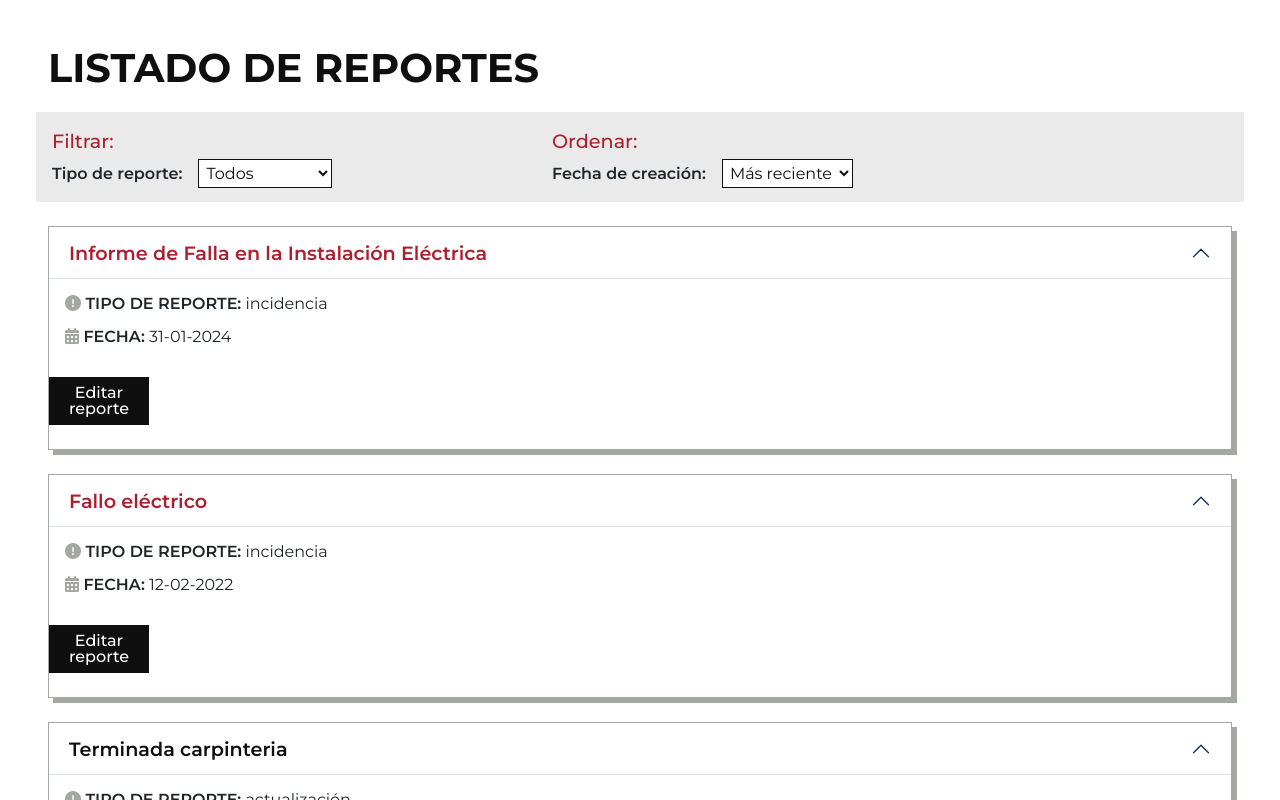
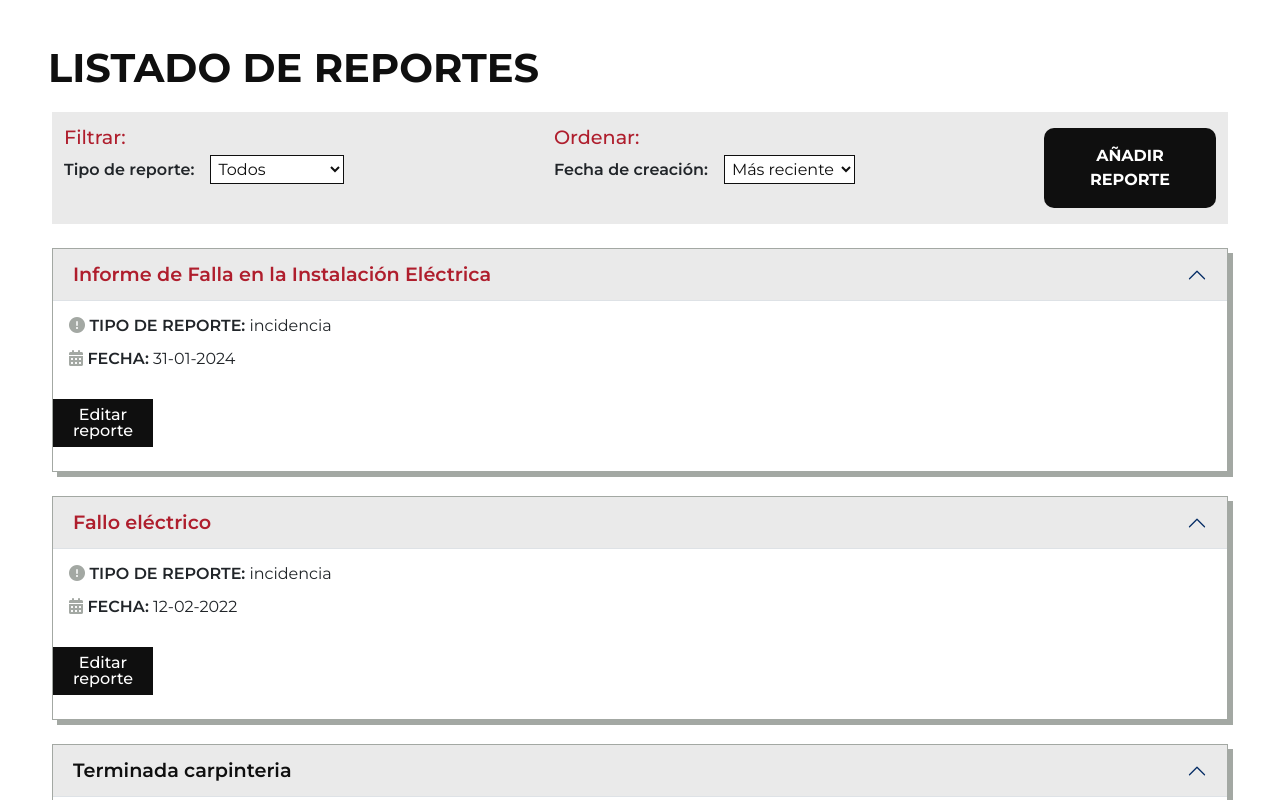
Before and after one commit to AliciaZP/front_constructora, an Angular app: page /reports in a window 1280 px wide. Shown: the top 800 px of the page. Built offline with nearby package versions, Linux system fonts and the light colour scheme.

Commit message:
CSS reports style terminado

```diff
--- a/src/app/modules/reports/pages/reports/reports.component.css
+++ b/src/app/modules/reports/pages/reports/reports.component.css
@@ -9,7 +9,7 @@ h2 {
 
 /* filtros */
 #filtros {
-    background-color: rgb(234, 234, 234)
+    background-color: rgb(234, 234, 234);
 }
 
 #filtros h4 {
@@ -27,19 +27,30 @@ h2 {
 
 .custom-option {
     color: var(--color-second);
-    /* Color del texto de las opciones */
     background-color: white;
-    /* Color de fondo de las opciones */
 }
 
-/* Estilos adicionales para cuando el select está enfocado */
 .custom-select:focus {
     outline: none;
-    /* Elimina el resplandor predeterminado al enfocar el select */
     box-shadow: none;
-    /* Agrega una sombra al enfocar el select */
 }
 
+/* boton de Añadir reporte */
+
+.new-button {
+    color: white;
+    background-color: var(--color-second);
+    border: none;
+    padding: 1rem;
+    font-weight: 700;
+    line-height: var(--font-lineheight);
+    border-radius: 10px;
+
+    &:hover {
+        background-color: var(--color-main);
+    }
+
+}
 
 /* listado de reports */
 h3 {
@@ -80,7 +91,7 @@ span {
 /* desplegable */
 
 .custom-button {
-    background-color: white;
+    background-color: rgb(234, 234, 234);
 }
 
 .custom-button:focus {
--- a/src/app/modules/reports/pages/reports/reports.component.html
+++ b/src/app/modules/reports/pages/reports/reports.component.html
@@ -1,7 +1,7 @@
 <section class="mx-5 mt-5">
     <h2 class="mb-4">LISTADO DE REPORTES</h2>
 
-    <div id="filtros" class="p-1 row">
+    <div id="filtros" class="m-1 row">
         <div class="col-sm-5">
             <div>
                 <h4 class="mb-2 pt-3">Filtrar:</h4>
@@ -26,13 +26,17 @@
                         <option class="custom-option" value="antiguo">Más antigua</option>
                     </select>
                 </div>
-
             </div>
         </div>
+
+        <div class="col-sm-2">
+            <button class="my-3 new-button" *ngIf="botonActivo" [routerLink]="['/reports','new']">
+                AÑADIR REPORTE
+            </button>
+        </div>
     </div>
-
     <div class="my-4">
-        <article class="mb-4 accordion accordion-flush" *ngFor="let report of arrReports; let i = index">
+        <article class="mb-4 m-1 accordion accordion-flush" *ngFor="let report of arrReports; let i = index">
             <h3 class="accordion-header" [id]="'flush-heading-' + i">
                 <button class="accordion-button custom-button" type="button" data-bs-toggle="collapse"
                     [attr.data-bs-target]="'#flush-collapse-' + i" aria-expanded="false"
@@ -50,7 +54,8 @@
             <div class="p-3 mb-3">
                 <p class="mb-3"><span><i class="fa-solid fa-circle-exclamation"></i> TIPO DE REPORTE:</span>
                     {{report.type}}</p>
-                <p><span><i class="fa-solid fa-calendar-days"></i> FECHA:</span> {{report.date | date:'dd-MM-yyyy'}}</p>
+                <p><span><i class="fa-solid fa-calendar-days"></i> FECHA:</span> {{report.date | date:'dd-MM-yyyy'}}
+                </p>
             </div>
             <button class="mb-4 edit" *ngIf="botonActivo" [routerLink]="['/reports','edit', report._id]">Editar
                 reporte
```
